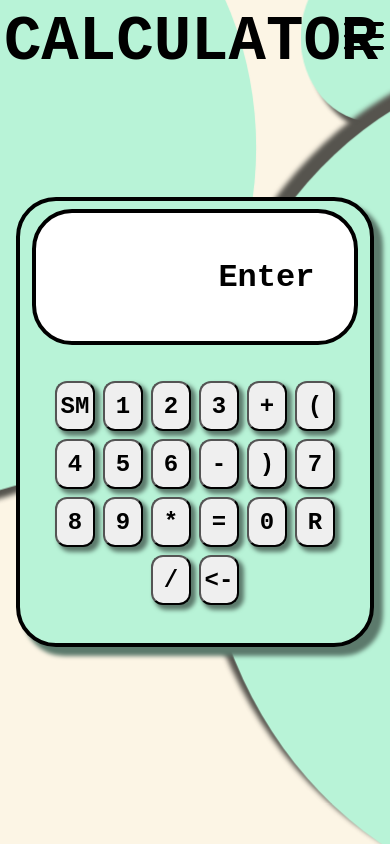
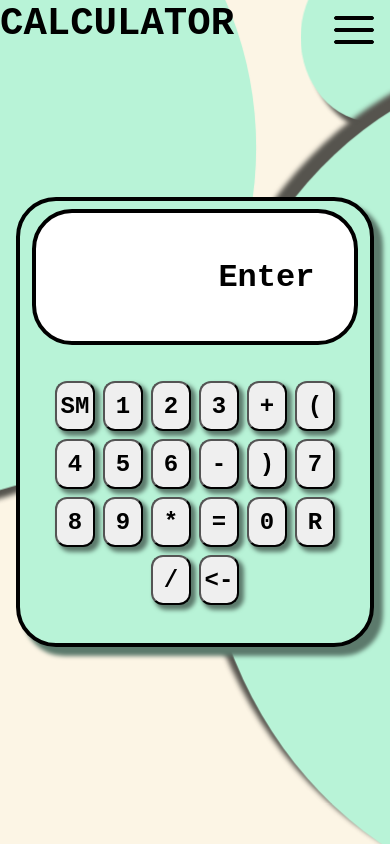
Before and after one commit to PushkarOM/All-in-one-ReatApp, a React (Vite) app in the folder frontend/: page / in a window 390 px wide. Built offline with nearby package versions, Linux system fonts and the light colour scheme.

Commit message:
testing the fix for title and side menu

```diff
--- a/frontend/src/App.jsx
+++ b/frontend/src/App.jsx
@@ -4,13 +4,13 @@ import './App.css';
 import Calculator from './pages/calculator.jsx';
 import WeatherApp from './pages/weatherApp.jsx';
 import CurrencyConverter from './pages/currencyConverter.jsx';
-//components
-import Hamburger from './components/hamburger.jsx';
+import Header from './components/header.jsx';
+
 
 function App() {
   return (
     <Router>
-      <Hamburger />
+      <Header />
       <Routes>
         <Route path="/" element={<Calculator />} />
         <Route path="/calculator" element={<Calculator />} />
--- a/frontend/src/components/Background.css
+++ b/frontend/src/components/Background.css
@@ -56,20 +56,10 @@
 
 }
 
-.title-bold {
-    position: relative;
-    z-index: 1;
-    top: -2.5%;
-    left: 0%;
-    font-family: monospace;
-    font-size: 10vw;
-    font-weight: bold;
-}
-
 .title-small {
     position: relative;
     z-index: 1;
-    bottom: 40%;
+    bottom: 20%;
     right: -46%;
     font-size: 10VH;
     font-family: monospace;
@@ -126,10 +116,7 @@
 }
 
 @media (max-width : 1200px) {
-    .title-bold {
-        top: -0.5%;
-        font-size: 16vw;
-    }
+
 
     .ellipse-top-left {
         left: -90%;
@@ -178,9 +165,7 @@
 
 
 
-    .title-bold {
-        top: 2%;
-    }
+
 }
 
 
@@ -206,11 +191,7 @@
         top: -4%;
     }
 
-    .title-bold {
-        font-size: 16vw;
-        top: 0.8%;
-        left: 1%;
-    }
+
 
 
 }
@@ -236,10 +217,7 @@
         top: -3%;
     }
 
-    .title-bold {
-        top: 1%;
-        font-size: 15vw;
-    }
+
 
 
 }
--- a/frontend/src/components/Background.jsx
+++ b/frontend/src/components/Background.jsx
@@ -6,23 +6,20 @@ import { FaPlus, FaTimes, FaEquals } from "react-icons/fa";
 import { FaRupeeSign, FaDollarSign, FaPoundSign } from "react-icons/fa";
 import { IoSunny, IoRainy, IoCloudy } from "react-icons/io5";
 
+
 const Background = () => {
   const location = useLocation();
   let ellipseStyle,
-    text,
     textlower,
     backgroundStyle,
     oneLogo,
     twoLogo,
-    threeLogo,
-    fontboldsize,
-    fontsmallsize;
+    threeLogo;
 
   // Dynamically update the Background Values
   if (location.pathname === "/calculator") {
     ellipseStyle = { backgroundColor: "#b8f3d7" };
     backgroundStyle = { backgroundColor: "#fcf5e5" };
-    text = "CALCULATOR";
     textlower = "Calculator";
 
     // Icons for calculator
@@ -32,7 +29,6 @@ const Background = () => {
   } else if (location.pathname === "/weather") {
     ellipseStyle = { backgroundColor: "#30a6ff" };
     backgroundStyle = { backgroundColor: "#fcfeff" };
-    text = "WEATHER";
     textlower = "WeaTher";
 
     // Icons for weather
@@ -42,7 +38,6 @@ const Background = () => {
   }else if (location.pathname === "/currencyconverter") {
     ellipseStyle = { backgroundColor: "#a9e700" };
     backgroundStyle = { backgroundColor: "#dbe8b5" };
-    text = "CURRENCY";
     textlower = "CurrenCy";
 
     // Icons for weather
@@ -53,7 +48,6 @@ const Background = () => {
    else {
     ellipseStyle = { backgroundColor: "#b8f3d7" };
     backgroundStyle = { backgroundColor: "#fcf5e5" };
-    text = "CALCULATOR";
     textlower = "Calculator";
 
   }
@@ -61,7 +55,6 @@ const Background = () => {
   return (
     <>
       <div className="backgroundCalculator" style={backgroundStyle}>
-        <div className="title-bold">{text}</div>
         <div className="ellipse-top-left" style={ellipseStyle}></div>
         <div className="ellipse-top-right" style={ellipseStyle}></div>
         <div className="ellipse-bottom-right" style={ellipseStyle}></div>
--- a/frontend/src/components/hamburger.css
+++ b/frontend/src/components/hamburger.css
@@ -3,14 +3,14 @@
     width: auto;
     height: auto;
     font-size: 90px;
-    position: absolute;
-    top : 1.5%;
-    right : 0.5%;
     display: flex;
     justify-content: center;
     align-items: center;
     flex-direction: column;
     transition: transform 0.25s ease-in-out;
+    margin-bottom: auto;
+    margin-top: 12px;
+    margin-right: 12px;
 }
 
 .bar {
@@ -40,7 +40,7 @@
     gap: 18px;
     backdrop-filter: blur(0px);
     transition: transform 0.3s ease-in-out, opacity 0.3s ease-in-out;
-    z-index: 1000;
+    z-index: 9999 !important;
     opacity: 0;
     transform: translateX(100%);
     box-shadow: -4px 0px 2px 3px gray;
@@ -131,7 +131,5 @@
         width: 40px;
         height: 4px;
     }
-    .hamburger-symbol{
-        top : 2.15%;
-    }
+
 }
--- /dev/null
+++ b/frontend/src/components/header.css
@@ -0,0 +1,21 @@
+.header {
+    position: absolute;
+    top: 0%;
+    left : 0%;
+    z-index: 1000;
+    width: 100%;
+    height: auto;
+    display: flex;
+    justify-content: space-between;
+    align-items: center;
+
+}
+
+.title-bold {
+    z-index: 1;
+    font-family: monospace;
+    font-size: 10vw;
+    font-weight: bold;
+    width : 100%;
+    height : auto;
+}
--- /dev/null
+++ b/frontend/src/components/header.jsx
@@ -0,0 +1,37 @@
+import React from 'react'
+import { useLocation } from 'react-router-dom';
+import Hamburger from "./hamburger";
+import "./header.css";
+function Header() {
+    const location = useLocation();
+      let text;
+
+      // Dynamically update the Background Values
+      if (location.pathname === "/calculator") {
+        text = "CALCULATOR";
+
+
+      } else if (location.pathname === "/weather") {
+        text = "WEATHER";
+      }else if (location.pathname === "/currencyconverter") {
+
+        text = "CURRENCY";
+
+      }
+       else {
+        text = "CALCULATOR";
+
+
+      }
+
+  return (
+    <>
+        <div className="header">
+          <div className="title-bold" >{text}</div>
+          <Hamburger />
+        </div>
+    </>
+  )
+}
+
+export default Header
```
